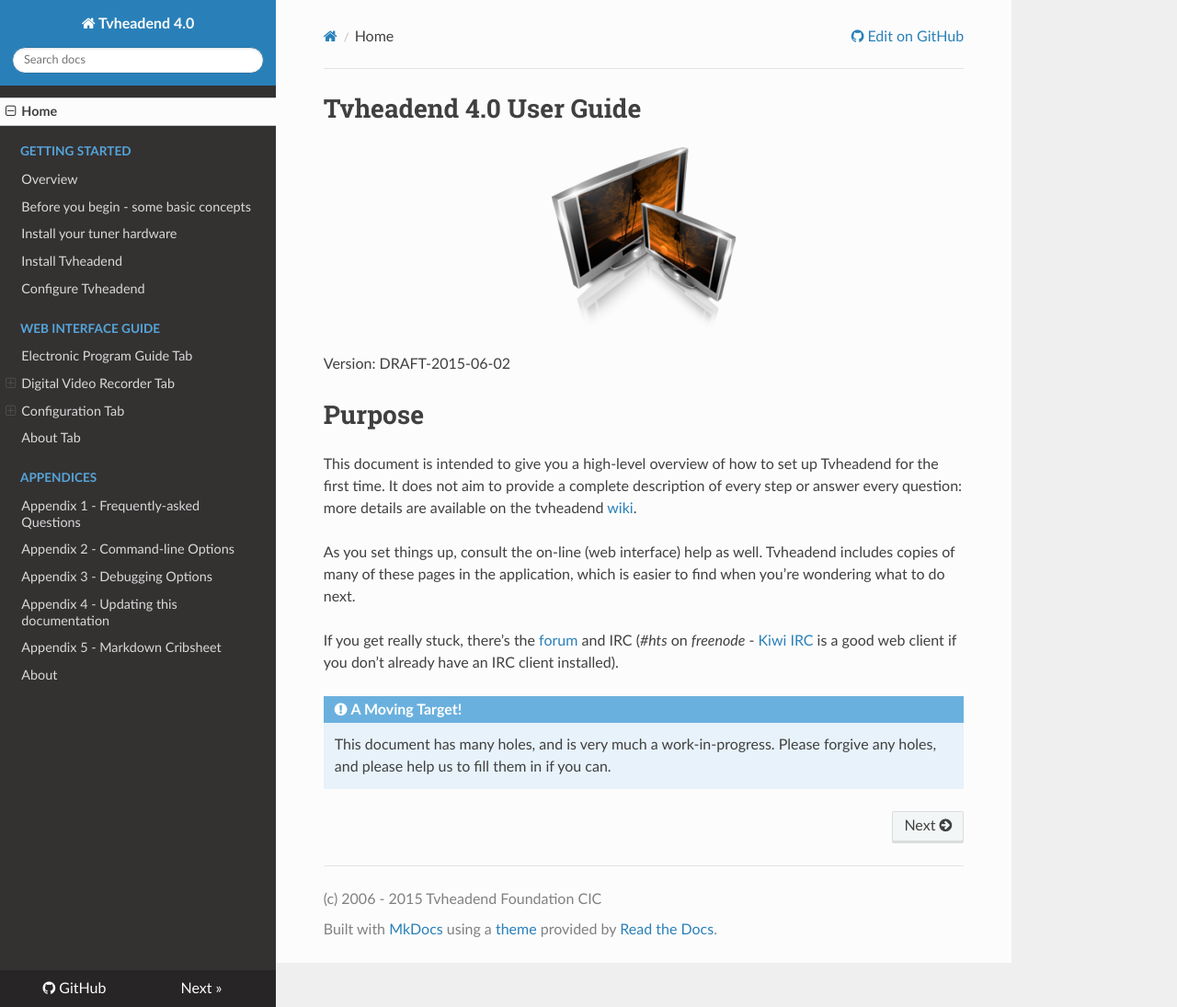
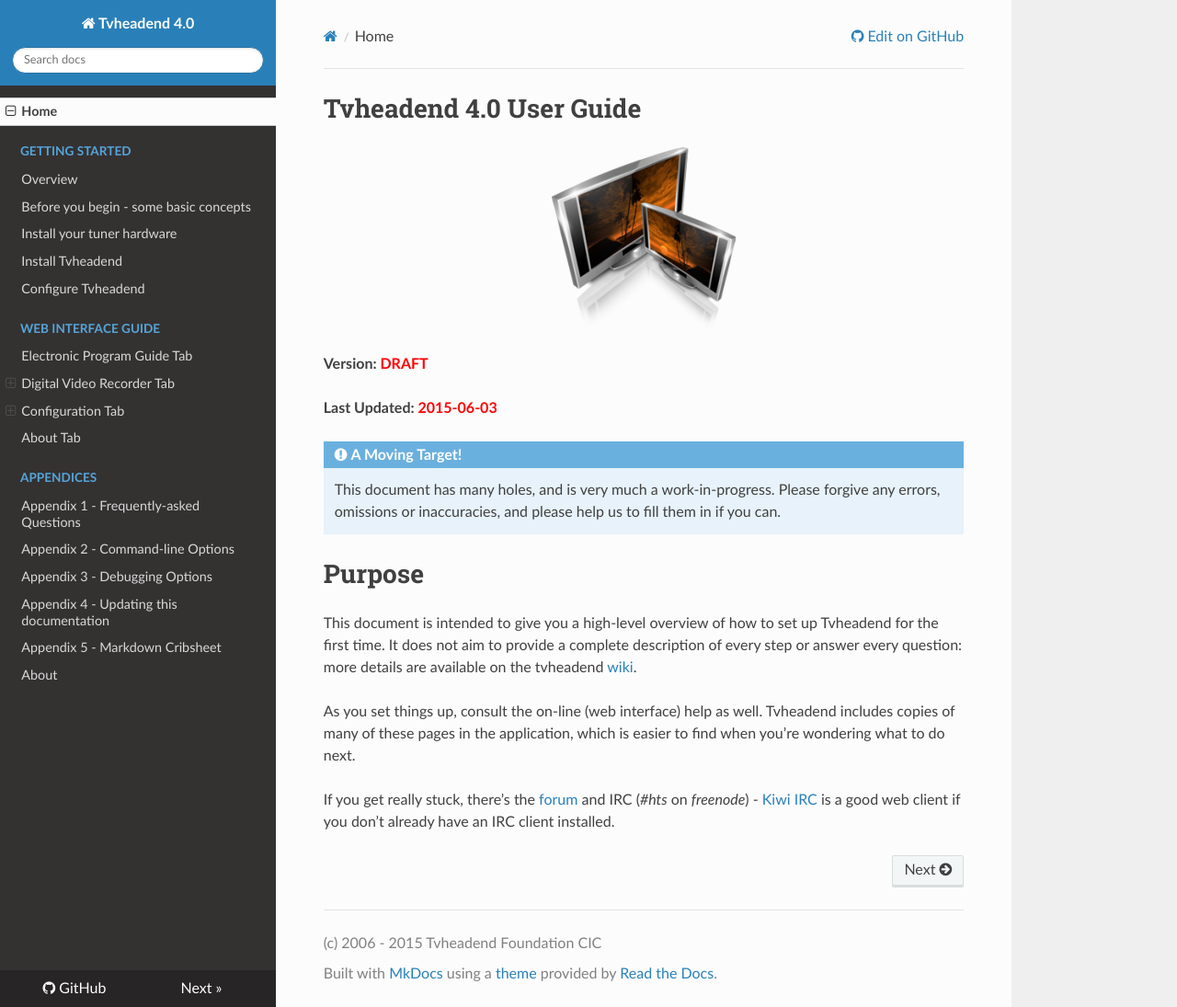
Before and after one commit to tvheadend/tvheadend-documentation, an MkDocs documentation site: the page built from docs/index.md, in a window 1280 px wide and 1095 px high. Shown: the whole window at 92% size. Built offline with MkDocs 1.6.1, drawn with Linux system fonts in a browser that asks for light colours; nearby versions of some CDN libraries; old or Windows-style settings are respelled for this version of MkDocs; some of the changed lines change nothing that is shown.

Commit message:
Reshuffle of home page

```diff
--- a/docs/index.md
+++ b/docs/index.md
@@ -2,7 +2,15 @@
 
 ![Tvheadend Logo](images/tvhlogo.png)
 
-Version: DRAFT-2015-06-02
+**Version: <font color=red>DRAFT</font>**
+
+**Last Updated: <font color=red>2015-06-03</font>**
+
+<div class="admonition note">
+<p class="admonition-title">A Moving Target!</p>
+<p>This document has many holes, and is very much a work-in-progress. Please
+forgive any errors, omissions or inaccuracies, and please help us to fill them in if you can.</p>
+</div>
 
 #Purpose
 
@@ -16,11 +24,5 @@
 is easier to find when you're wondering what to do next.
 
 If you get really stuck, there's the [forum](https://tvheadend.org/projects/tvheadend/boards)
-and IRC (*#hts* on *freenode* - [Kiwi IRC](https://kiwiirc.com/) is a good web
-client if you don't already have an IRC client installed).
-
-<div class="admonition note">
-<p class="admonition-title">A Moving Target!</p>
-<p>This document has many holes, and is very much a work-in-progress. Please
-forgive any holes, and please help us to fill them in if you can.</p>
-</div>
+and IRC (*#hts* on *freenode*) - [Kiwi IRC](https://kiwiirc.com/) is a good web
+client if you don't already have an IRC client installed.
```
